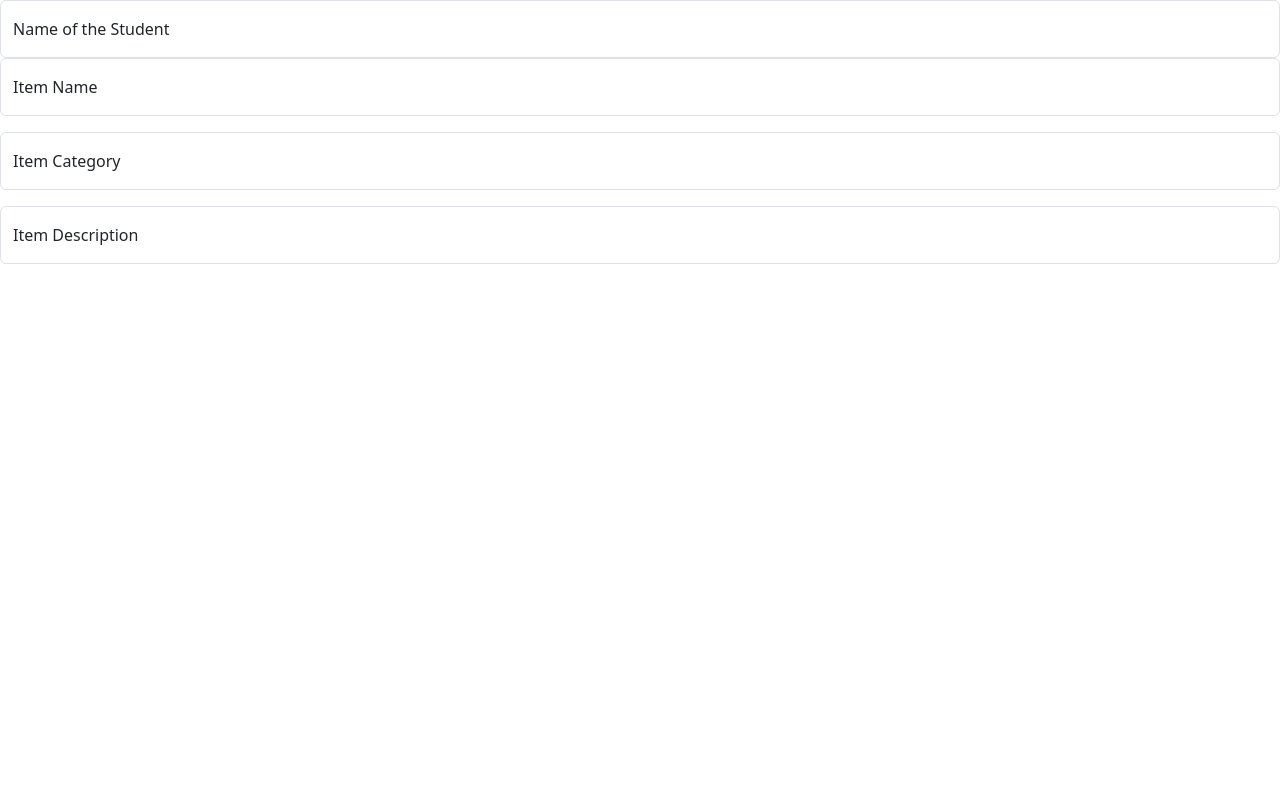
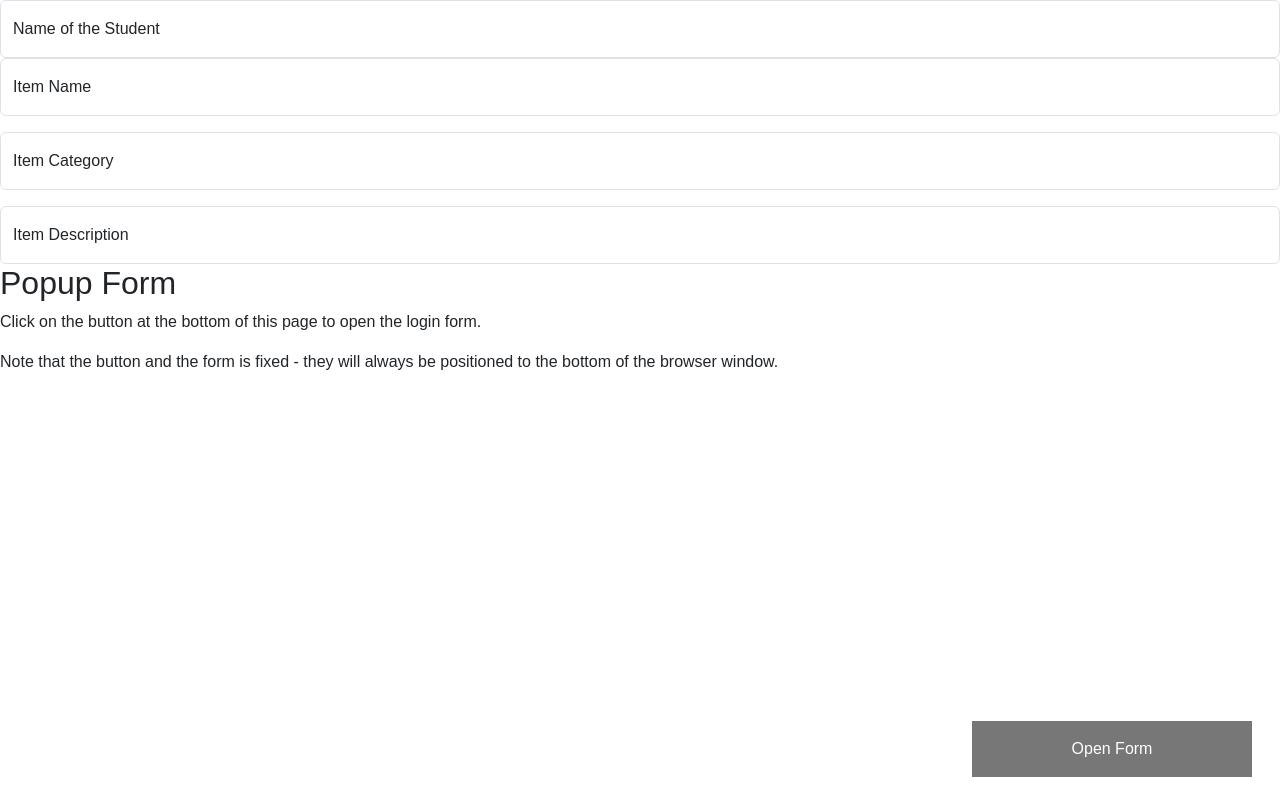
Before and after one commit to AmruthaPaalathara/Lost-and-Found, a Django app: template templates/found/claimant-form.html in a window 1280 px wide. Run offline with Django 5.2, Linux system fonts and the light colour scheme; the template is opened without the code that fills it, so the values that code supplies are empty.

Commit message:
updated claimant views

```diff
--- a/claimant/urls.py
+++ b/claimant/urls.py
@@ -2,6 +2,6 @@ from django.urls import path
 from claimant import views
 
 urlpatterns=[
-    path('',views.claimant,name="claimant"),
-    path('form',views.claimant_form,name="form")
+    #path('',views.claimant,name="claimant"),
+    #path('form',views.claimant_form,name="form")
 ]
--- a/item_found/urls.py
+++ b/item_found/urls.py
@@ -1,8 +1,10 @@
 from django.urls import path
-
-from .views import found
+from item_found import views
+#from .views import found
 
 urlpatterns=[
-    path('found/', found, name='found'),
+    #path('found/', found, name='found'),
+    path('form/',views.form,name='form'),
+    path('found/',views.found,name='found'),
 
 ]
--- a/item_found/views.py
+++ b/item_found/views.py
@@ -6,3 +6,5 @@ from django.shortcuts import render
 
 def found(request):
     return render(request,'found/found.html')
+def form(request):
+    return render(request,'found/claimant-form.html')
--- a/templates/found/claimant-form.html
+++ b/templates/found/claimant-form.html
@@ -33,6 +33,117 @@
         integrity="sha384-C6RzsynM9kWDrMNeT87bh95OGNyZPhcTNXj1NW7RuBCsyN/o0jlpcV8Qyq46cDfL"
         crossorigin="anonymous"></script>
 
+<head>
+<meta name="viewport" content="width=device-width, initial-scale=1">
+<style>
+body {font-family: Arial, Helvetica, sans-serif;}
+* {box-sizing: border-box;}
+
+/* Button used to open the contact form - fixed at the bottom of the page */
+.open-button {
+  background-color: #555;
+  color: white;
+  padding: 16px 20px;
+  border: none;
+  cursor: pointer;
+  opacity: 0.8;
+  position: fixed;
+  bottom: 23px;
+  right: 28px;
+  width: 280px;
+}
+
+/* The popup form - hidden by default */
+.form-popup {
+  display: none;
+  position: fixed;
+  bottom: 200px;
+  right: 150px;
+  border: 3px solid #f1f1f1;
+  z-index: 9;
+}
+
+/* Add styles to the form container */
+.form-container {
+  max-width: 300px;
+  padding: 10px;
+  background-color: white;
+}
+
+/* Full-width input fields */
+.form-container input[type=text], .form-container input[type=password] {
+  width: 100%;
+  padding: 15px;
+  margin: 5px 0 22px 0;
+  border: none;
+  background: #f1f1f1;
+}
+
+/* When the inputs get focus, do something */
+.form-container input[type=text]:focus, .form-container input[type=password]:focus {
+  background-color: #ddd;
+  outline: none;
+}
+
+/* Set a style for the submit/login button */
+.form-container .btn {
+  background-color: #04AA6D;
+  color: white;
+  padding: 16px 20px;
+  border: none;
+  cursor: pointer;
+  width: 100%;
+  margin-bottom:10px;
+  opacity: 0.8;
+}
+
+/* Add a red background color to the cancel button */
+.form-container .cancel {
+  background-color: red;
+}
+
+/* Add some hover effects to buttons */
+.form-container .btn:hover, .open-button:hover {
+  opacity: 1;
+}
+</style>
+</head>
+<body>
+
+<h2>Popup Form</h2>
+<p>Click on the button at the bottom of this page to open the login form.</p>
+<p>Note that the button and the form is fixed - they will always be positioned to the bottom of the browser window.</p>
+
+<button class="open-button" onclick="openForm()">Open Form</button>
+
+<div class="form-popup" id="myForm">
+  <form action="/action_page.php" class="form-container">
+    <h1>Login</h1>
+
+    <label for="email"><b>Email</b></label>
+    <input type="text" placeholder="Enter Email" name="email" required>
+
+    <label for="psw"><b>Password</b></label>
+    <input type="password" placeholder="Enter Password" name="psw" required>
+
+    <button type="submit" class="btn">Login</button>
+    <button type="button" class="btn cancel" onclick="closeForm()">Close</button>
+  </form>
+</div>
+
+<script>
+function openForm() {
+  document.getElementById("myForm").style.display = "block";
+}
+
+function closeForm() {
+  document.getElementById("myForm").style.display = "none";
+}
+</script>
+
+</body>
+</html>
+
 </body>
 
 </html>
```
Also changed, not shown: claimant/views.py (+4 -4 lines).
